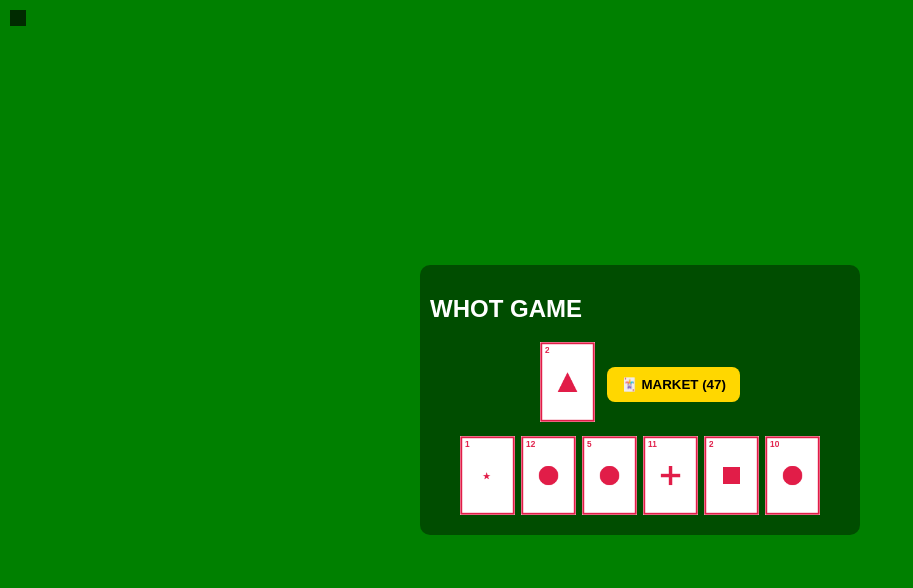
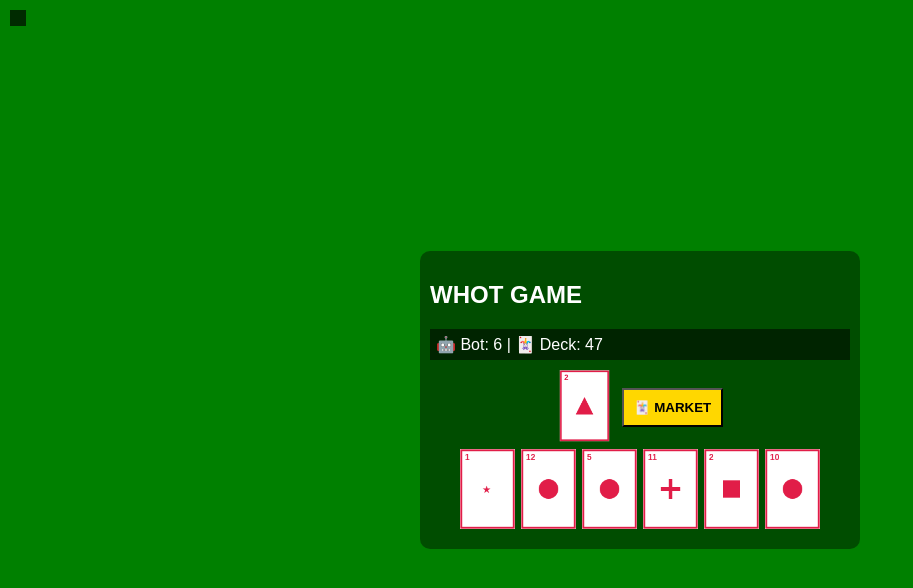
Before and after one commit to annamoyosore/win9ja, a React (Vite) app: page / in a window 1280 px wide. Both pictures are taken after a click on the button "Start". Shown: the top 588 px of the page, without its empty margins (0-913 px from the left). Built offline with nearby package versions, Linux system fonts and the light colour scheme.

Commit message:
Update WhotGame.jsx

```diff
--- a/src/WhotGame.jsx
+++ b/src/WhotGame.jsx
@@ -6,12 +6,12 @@ const SHAPES = ["circle", "triangle", "square", "star", "cross"];
 // SOUND
 // =========================
 function playSound(type) {
-  const sounds = {
+  const s = {
     play: "https://actions.google.com/sounds/v1/cartoon/pop.ogg",
     draw: "https://actions.google.com/sounds/v1/cartoon/wood_plank_flicks.ogg",
     alert: "https://actions.google.com/sounds/v1/cartoon/clang_and_wobble.ogg"
   };
-  new Audio(sounds[type]).play().catch(() => {});
+  new Audio(s[type]).play().catch(() => {});
 }
 
 // =========================
@@ -39,7 +39,7 @@ function isValidMove(card, top, requestedShape) {
 }
 
 // =========================
-// CARD RENDER (UNCHANGED)
+// CARD RENDER (SAFE)
 // =========================
 const cache = new Map();
 
@@ -51,6 +51,8 @@ function drawCard(card) {
   c.width = 90;
   c.height = 130;
   const ctx = c.getContext("2d");
+
+  ctx.clearRect(0, 0, 90, 130);
 
   ctx.fillStyle = "#fff";
   ctx.fillRect(0, 0, 90, 130);
@@ -70,13 +72,17 @@ function drawCard(card) {
     ctx.arc(cx, cy, 16, 0, Math.PI * 2);
     ctx.fill();
   }
-  if (card.shape === "square") ctx.fillRect(cx - 14, cy - 14, 28, 28);
+
+  if (card.shape === "square") {
+    ctx.fillRect(cx - 14, cy - 14, 28, 28);
+  }
 
   if (card.shape === "triangle") {
     ctx.beginPath();
     ctx.moveTo(cx, cy - 16);
     ctx.lineTo(cx - 16, cy + 16);
     ctx.lineTo(cx + 16, cy + 16);
+    ctx.closePath();
     ctx.fill();
   }
 
@@ -102,26 +108,45 @@ export default function WhotGame() {
   const [alerts, setAlerts] = useState([]);
   const [requestedShape, setRequestedShape] = useState(null);
 
-  // 🎞️ animation trigger
-  const [animKey, setAnimKey] = useState(0);
-
   const gameRef = useRef(null);
   useEffect(() => { gameRef.current = game; }, [game]);
 
-  // =========================
-  // HISTORY LIMIT (10 STEPS)
-  // =========================
   function addLog(msg) {
-    setLog((p) => [...p, msg].slice(-10));
+    setLog(p => [...p, msg].slice(-10));
   }
 
   function pushAlert(msg) {
-    setAlerts((p) => [...p.slice(-3), msg]);
-    setTimeout(() => setAlerts((p) => p.slice(1)), 2500);
+    setAlerts(p => [...p.slice(-3), msg]);
+    setTimeout(() => setAlerts(p => p.slice(1)), 2500);
   }
 
-  function triggerAnim() {
-    setAnimKey((k) => k + 1);
+  // =========================
+  // RULE ENGINE (RESTORED FULLY)
+  // =========================
+  function applyRules(card, copy, isPlayer) {
+    const opponent = isPlayer ? 1 : 0;
+
+    if (card.number === 1) {
+      copy.turn = isPlayer ? "player" : "bot";
+      pushAlert("🟡 HOLD - repeat turn");
+    }
+
+    if (card.number === 2) {
+      copy.players[opponent].hand.push(copy.deck.pop());
+      copy.players[opponent].hand.push(copy.deck.pop());
+      pushAlert("🔴 PICK 2 applied");
+    }
+
+    if (card.number === 8) {
+      copy.skipNext = opponent;
+      pushAlert("🔵 SUSPENSION applied");
+    }
+
+    if (card.number === 14) {
+      const shape = SHAPES[Math.floor(Math.random() * SHAPES.length)];
+      setRequestedShape(shape);
+      pushAlert("🟢 REQUEST: " + shape);
+    }
   }
 
   // =========================
@@ -137,7 +162,8 @@ export default function WhotGame() {
       ],
       deck,
       discard: [deck.pop()],
-      turn: "player"
+      turn: "player",
+      skipNext: null
     });
 
     setStarted(true);
@@ -146,7 +172,7 @@ export default function WhotGame() {
   }
 
   // =========================
-  // PLAYER MOVE (ANIMATION ADDED)
+  // PLAYER MOVE
   // =========================
   function playCard(i) {
     const g = gameRef.current;
@@ -163,14 +189,14 @@ export default function WhotGame() {
     copy.discard.push(card);
 
     playSound("play");
-    triggerAnim();
+    applyRules(card, copy, true);
 
     addLog(`You played ${card.number}`);
 
     copy.turn = "bot";
     setGame(copy);
 
-    setTimeout(botPlay, 450);
+    setTimeout(botPlay, 400);
   }
 
   // =========================
@@ -178,9 +204,8 @@ export default function WhotGame() {
   // =========================
   function drawMarket() {
     const g = gameRef.current;
-    if (!g) return;
+    const copy = JSON.parse(JSON.stringify(g));
 
-    const copy = JSON.parse(JSON.stringify(g));
     copy.players[0].hand.push(copy.deck.pop());
 
     playSound("draw");
@@ -189,21 +214,29 @@ export default function WhotGame() {
     copy.turn = "bot";
     setGame(copy);
 
-    setTimeout(botPlay, 450);
+    setTimeout(botPlay, 400);
   }
 
   // =========================
-  // BOT MOVE (ANIMATION ADDED)
+  // BOT
   // =========================
   function botPlay() {
     const g = gameRef.current;
     if (!g) return;
 
     const copy = JSON.parse(JSON.stringify(g));
+
+    if (copy.skipNext === 1) {
+      pushAlert("🤖 Bot skipped");
+      copy.skipNext = null;
+      copy.turn = "player";
+      return setGame(copy);
+    }
+
     const bot = copy.players[1];
     const top = copy.discard.at(-1);
 
-    let move = bot.hand.findIndex((c) =>
+    let move = bot.hand.findIndex(c =>
       isValidMove(c, top, requestedShape)
     );
 
@@ -218,7 +251,7 @@ export default function WhotGame() {
     copy.discard.push(card);
 
     playSound("play");
-    triggerAnim();
+    applyRules(card, copy, false);
 
     addLog(`Bot played ${card.number}`);
 
@@ -231,7 +264,6 @@ export default function WhotGame() {
   return (
     <div style={styles.bg}>
 
-      {/* ALERTS */}
       <div style={styles.alertBox}>
         {alerts.map((a, i) => <div key={i}>{a}</div>)}
       </div>
@@ -239,29 +271,30 @@ export default function WhotGame() {
       <div style={styles.box}>
         <h2>WHOT GAME</h2>
 
+        {/* HUD RESTORED */}
+        {started && game && (
+          <div style={styles.hud}>
+            🤖 Bot: {game.players[1].hand.length} |
+            🃏 Deck: {game.deck.length}
+          </div>
+        )}
+
         {!started && (
           <button onClick={startMatch}>Start</button>
         )}
 
         {started && game && (
           <>
-            {/* BOARD WITH ANIMATION */}
             <div style={styles.centerRow}>
-              <div
-                key={animKey}
-                style={styles.boardAnimated}
-              >
-                {top && (
-                  <img src={drawCard(top)} style={styles.card} />
-                )}
+              <div style={styles.board}>
+                {top && <img src={drawCard(top)} style={styles.card} />}
               </div>
 
               <button onClick={drawMarket} style={styles.marketBtn}>
-                🃏 MARKET ({game.deck.length})
+                🃏 MARKET
               </button>
             </div>
 
-            {/* HAND */}
             <div style={styles.hand}>
               {game.players[0].hand.map((c, i) => (
                 <img
@@ -275,11 +308,8 @@ export default function WhotGame() {
           </>
         )}
 
-        {/* HISTORY (10 MAX) */}
         <div style={styles.history}>
-          {log.map((l, i) => (
-            <div key={i}>• {l}</div>
-          ))}
+          {log.map((l, i) => <div key={i}>• {l}</div>)}
         </div>
       </div>
     </div>
@@ -287,78 +317,17 @@ export default function WhotGame() {
 }
 
 // =========================
-// STYLES (ANIMATION ADDED)
+// STYLES
 // =========================
 const styles = {
-  bg: {
-    minHeight: "100vh",
-    background: "green",
-    display: "flex",
-    justifyContent: "center",
-    alignItems: "center"
-  },
-  box: {
-    width: "95%",
-    maxWidth: 420,
-    padding: 10,
-    background: "#00000066",
-    color: "#fff",
-    borderRadius: 10
-  },
-  centerRow: {
-    display: "flex",
-    justifyContent: "center",
-    alignItems: "center",
-    gap: 12,
-    margin: 10
-  },
-  boardAnimated: {
-    animation: "slideIn 0.25s ease",
-    transformOrigin: "center"
-  },
-  hand: {
-    display: "flex",
-    gap: 6,
-    flexWrap: "wrap",
-    justifyContent: "center"
-  },
-  card: {
-    width: 55
-  },
-  marketBtn: {
-    padding: "10px 14px",
-    background: "gold",
-    color: "#000",
-    fontWeight: "bold",
-    border: "none",
-    borderRadius: 8,
-    cursor: "pointer"
-  },
-  alertBox: {
-    position: "absolute",
-    top: 10,
-    left: 10,
-    background: "#000000aa",
-    padding: 8,
-    color: "yellow",
-    fontSize: 12
-  },
-  history: {
-    marginTop: 10,
-    fontSize: 12,
-    maxHeight: 80,
-    overflowY: "auto"
-  }
+  bg: { minHeight: "100vh", background: "green", display: "flex", justifyContent: "center", alignItems: "center" },
+  box: { width: 420, padding: 10, background: "#00000066", color: "#fff", borderRadius: 10 },
+  hud: { padding: 6, background: "#00000088", marginBottom: 6 },
+  centerRow: { display: "flex", justifyContent: "center", alignItems: "center", gap: 10 },
+  board: { transform: "scale(0.9)" },
+  marketBtn: { padding: 10, background: "gold", fontWeight: "bold" },
+  hand: { display: "flex", gap: 6, flexWrap: "wrap", justifyContent: "center" },
+  card: { width: 55 },
+  alertBox: { position: "absolute", top: 10, left: 10, background: "#000000aa", color: "yellow", padding: 8 },
+  history: { marginTop: 10, fontSize: 12 }
 };
-
-// =========================
-// GLOBAL ANIMATION CSS (inject once)
-// =========================
-const styleSheet = document.createElement("style");
-styleSheet.innerHTML = `
-@keyframes slideIn {
-  0% { transform: translateY(-30px) scale(0.8); opacity: 0; }
-  100% { transform: translateY(0) scale(1); opacity: 1; }
-}
-`;
-document.head.appendChild(styleSheet);
```
